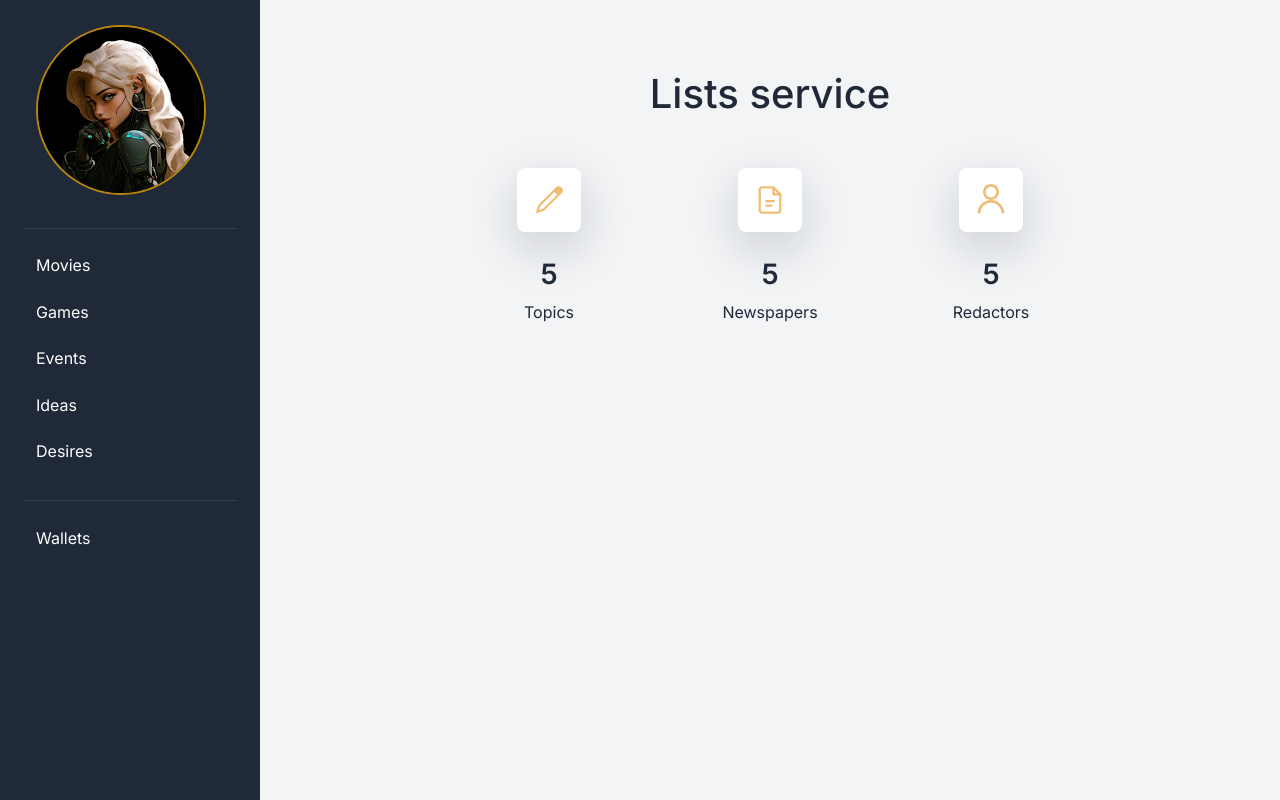
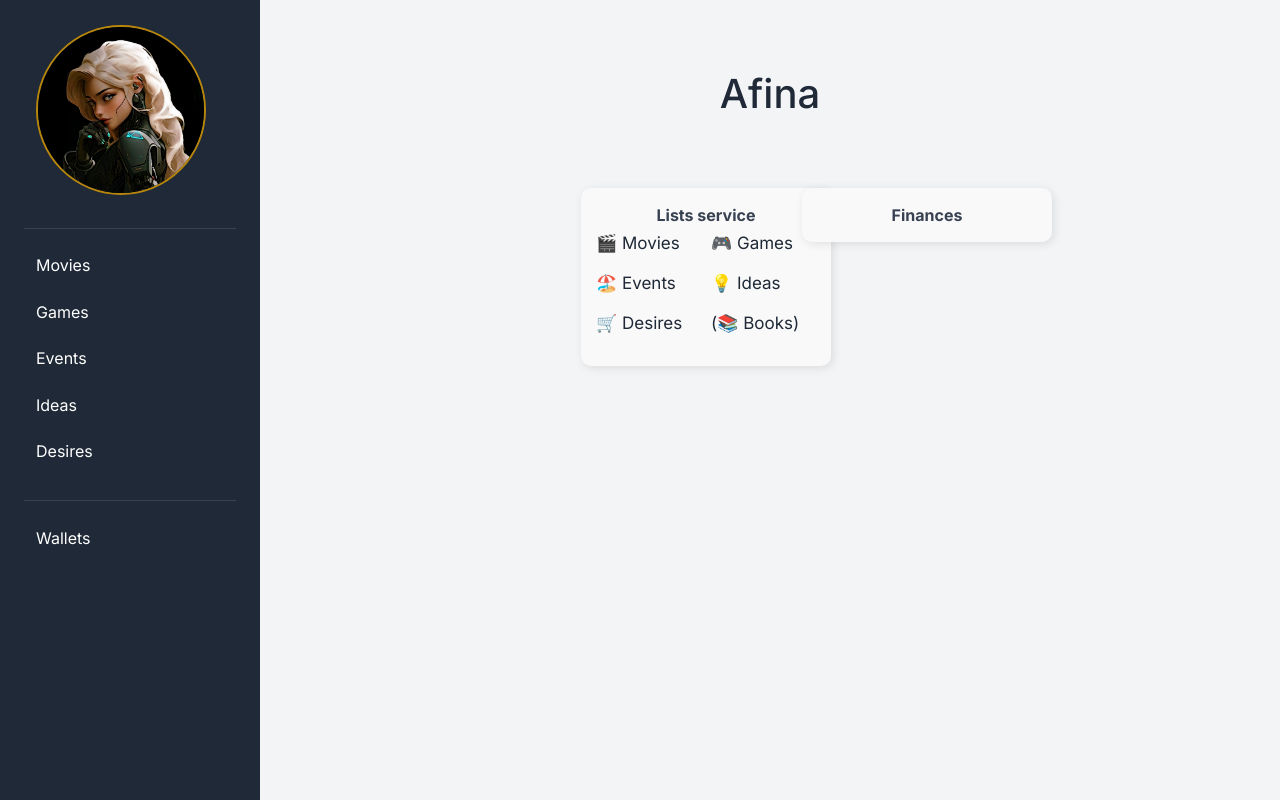
Before and after one commit to netherhouse/Afina, a Django app: page / in a window 1280 px wide. Run offline with Django 5.2, Linux system fonts and the light colour scheme; parts of the project's set-up code (start-up, migrations or seed data) failed here and were passed over.

Commit message:
update 'index.html'

```diff
--- a/templates/index.html
+++ b/templates/index.html
@@ -5,51 +5,33 @@
 
 {% block content %}
 
-  <h1 class="text-center m-5">Lists service</h1>
+  <h1 class="text-center m-5">Afina</h1>
 
   <section class="m-5 section section-lg bg-soft pt-0">
     <div class="container">
       <div class="row justify-content-center mb-5 mb-lg-6">
         <div class="col-6 col-md-3 text-center mb-4">
-          <a class="d-inline" href="#">
-            <div class="icon icon-shape bg-white shadow-lg rounded mb-4">
-              <svg class="icon icon-md text-secondary" fill="currentColor" viewBox="0 1 15 15"
-                   xmlns="http://www.w3.org/2000/svg">
-                <path
-                    d="M 12.03125 2.023438 C 11.535156 2.023438 11.066406 2.269531 10.675781 2.65625 L 2.5625 10.726563 L 1.207031 14.785156 L 5.265625 13.433594 L 5.351563 13.351563 L 13.386719 5.367188 C 13.773438 4.976563 14.015625 4.507813 14.015625 4.011719 C 14.015625 3.515625 13.773438 3.046875 13.386719 2.65625 C 12.996094 2.269531 12.527344 2.023438 12.03125 2.023438 Z M 10.027344 4.710938 L 11.320313 6.007813 L 4.726563 12.5625 L 2.789063 13.207031 L 3.4375 11.265625 Z"></path>
-              </svg>
+          <div class="wallets-content">
+            <div class="block">
+              <div class="block-title">Lists service</div>
+              <ul class="index-ul">
+                <li><a href="{% url 'lists:movie-list' %}">🎬 Movies</a></li>
+                <li><a href="{% url 'lists:game-list' %}">🎮 Games</a></li>
+                <li><a href="{% url 'lists:event-list' %}">🏖️️ Events</a></li>
+                <li><a href="{% url 'lists:idea-list' %}">💡 Ideas</a></li>
+                <li><a href="{% url 'lists:desire-list' %}">🛒 Desires</a></li>
+                <li><a href="#">(📚 Books)</a></li>
+                <li></li>
+              </ul>
             </div>
-            <h3 class="fw-bolder">5</h3>
-            <p class="text-gray">Topics</p>
-          </a>
+          </div>
         </div>
         <div class="col-6 col-md-3 text-center mb-4">
-          <a class="d-inline" href="#">
-
-            <div class="icon icon-shape bg-white shadow-lg rounded mb-4">
-              <svg class="icon icon-md text-secondary" fill="currentColor" viewBox="1 1 14 14"
-                   xmlns="http://www.w3.org/2000/svg">
-                <path
-                    d="M 4.5 2 C 3.675781 2 3 2.675781 3 3.5 L 3 12.5 C 3 13.324219 3.675781 14 4.5 14 L 11.5 14 C 12.324219 14 13 13.324219 13 12.5 L 13 5.292969 L 9.707031 2 Z M 4.5 3 L 9 3 L 9 6 L 12 6 L 12 12.5 C 12 12.78125 11.78125 13 11.5 13 L 4.5 13 C 4.21875 13 4 12.78125 4 12.5 L 4 3.5 C 4 3.21875 4.21875 3 4.5 3 Z M 10 3.707031 L 11.292969 5 L 10 5 Z M 6 8 L 6 9 L 10 9 L 10 8 Z M 6 10 L 6 11 L 9 11 L 9 10 Z">
-                </path>
-              </svg>
+          <div class="wallets-content">
+            <div class="block">
+              <div class="block-title">Finances</div>
             </div>
-            <h3 class="fw-bolder">5</h3>
-            <p class="text-gray">Newspapers</p>
-          </a>
-        </div>
-        <div class="col-6 col-md-3 text-center">
-          <a class="d-inline" href="#">
-            <div class="icon icon-shape bg-white shadow-lg rounded mb-4">
-              <svg class="icon icon-md text-secondary" fill="currentColor" viewBox="2 2 12 12"
-                   xmlns="http://www.w3.org/2000/svg">
-                <path
-                    d="M 8 2 C 6.347656 2 5 3.347656 5 5 C 5 6.652344 6.347656 8 8 8 C 9.652344 8 11 6.652344 11 5 C 11 3.347656 9.652344 2 8 2 Z M 8 8 C 5.246094 8 3 10.246094 3 13 L 4 13 C 4 10.785156 5.785156 9 8 9 C 10.214844 9 12 10.785156 12 13 L 13 13 C 13 10.246094 10.753906 8 8 8 Z M 8 3 C 9.109375 3 10 3.890625 10 5 C 10 6.109375 9.109375 7 8 7 C 6.890625 7 6 6.109375 6 5 C 6 3.890625 6.890625 3 8 3 Z"></path>
-              </svg>
-            </div>
-            <h3 class="fw-bolder">5</h3>
-            <p class="text-gray">Redactors</p>
-          </a>
+          </div>
         </div>
       </div>
     </div>
```
